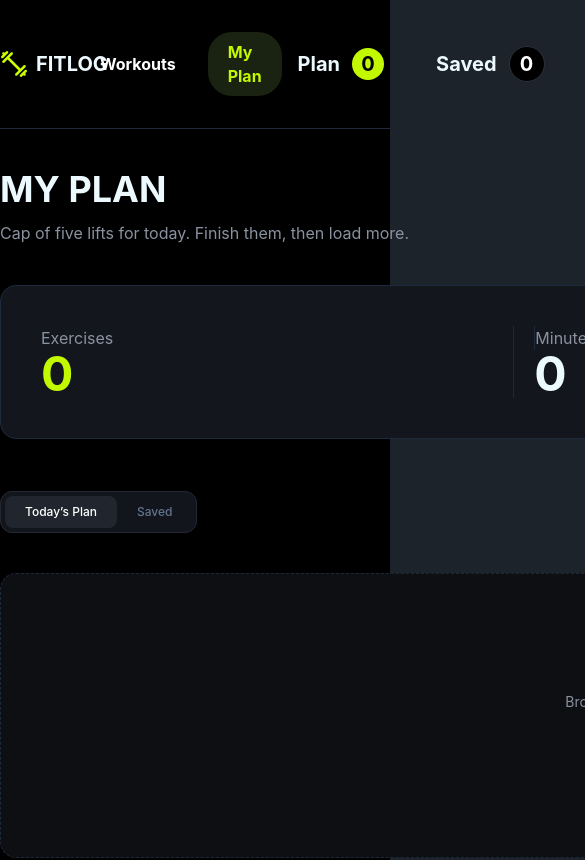
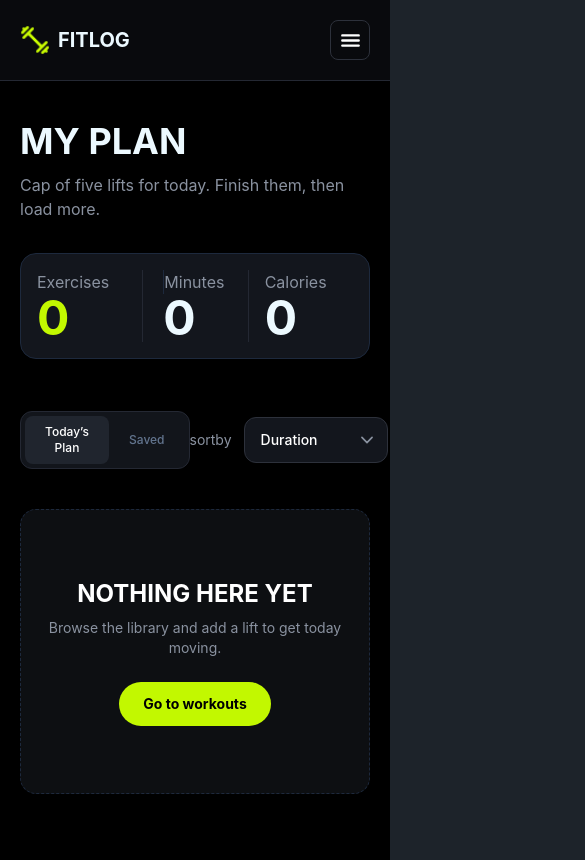
Before and after one commit to pstamim/assignment-6, a Next.js app: page /myplane in a window 390 px wide. Shown: the top 860 px of the page, 585 px wide, since content can reach past the window. Built offline with nearby package versions, Linux system fonts and the light colour scheme.

Commit message:
mobile responsive

```diff
--- /dev/null
+++ b/src/app/loading.tsx
@@ -0,0 +1,11 @@
+import React from 'react';
+
+const loading = () => {
+    return (
+        <div>
+
+        </div>
+    );
+};
+
+export default loading;
--- a/src/app/myplane/page.tsx
+++ b/src/app/myplane/page.tsx
@@ -47,13 +47,13 @@ const Page = () => {
 
     });
     return (
-        <div className='flex justify-between container mx-auto mt-10 '>
+        <div className='container mx-auto mt-10 px-5 sm:px-6 lg:px-8 '>
             <div className='space-y-3'>
 
                 <h1 className='text-4xl font-bold'>MY PLAN</h1>
                 <p className='text-[#8A92A0]'>Cap of five lifts for today. Finish them, then load more.</p>
 
-                <div className='flex justify-center gap-100 mt-10 border border-slate-800 bg-[#13161D] rounded-2xl p-10 pr-100 '>
+                <div className='mt-8 grid grid-cols-3 rounded-2xl border border-slate-800 bg-[#13161D] p-4 sm:mt-10 sm:p-6 md:p-8 '>
                     <div>
                         <p className='text-[#8A92A0]'>Exercises</p>
                         <h1 className='text-5xl font-bold text-[#C2F800]'>{sortedDisplay.length}</h1>
@@ -64,14 +64,14 @@ const Page = () => {
                             return acc + sum
                         }, 0)}</h1>
                     </div>
-                    <div className='border-l border-[#242833] pl-5'>
+                    <div className='border-l border-[#242833] px-2 pl-4 sm:px-4 sm:pl-6'>
                         <p className='text-[#8A92A0]'>Calories</p>
                         <h1 className='text-5xl font-bold'>{sortedDisplay.map(calorise => calorise.caloriesBurned).reduce((acc, sum) => {
                             return acc + sum
                         }, 0)}</h1>
                     </div>
                 </div>
-                <div className='flex justify-between'>
+                <div className='flex justify-between items-center'>
 
                     <div className='flex  w-fit items-center rounded-xl border border-[#242833] bg-[#12151b] p-1 mt-10'>
                         <button onClick={() => setaddtab('Today’s Plan')}
@@ -82,7 +82,7 @@ const Page = () => {
                          hover:text-white`}>Saved</button>
                     </div>
 
-                    <div className="flex items-center gap-3">
+                    <div className="flex items-center gap-3 mt-10">
 
                         <label className="text-sm text-[#8A92A0]">sortby</label>
                         <div className='relative'>
@@ -118,10 +118,10 @@ const Page = () => {
                         </div>
 
                     ) : (
-                        sortedDisplay.map((exercise) => <div className='flex items-center justify-between rounded-2xl border border-slate-800 bg-[#14171D] p-5' key={exercise.id}>
-                            <div className='flex justify-between items-center gap-5'>
+                        sortedDisplay.map((exercise) => <div className='flex flex-col gap-5 rounded-2xl border border-slate-800 bg-[#14171D] p-4 sm:p-5 lg:flex-row lg:items-center lg:justify-between' key={exercise.id}>
+                            <div className='flex min-w-0 items-center gap-4 sm:gap-5'>
 
-                                <div className='h-20 w-32 shrink-0 overflow-hidden rounded-2xl'>
+                                <div className='h-20 w-24 shrink-0 overflow-hidden rounded-2xl sm:w-32'>
 
                                     <Image src={exercise.image} alt=''
                                         height={200}
--- a/src/component/Home.tsx
+++ b/src/component/Home.tsx
@@ -14,9 +14,9 @@ const Home = async () => {
 
     return (
         <div className='container mx-auto mt-15 '>
-            <h1 className='text-4xl font-bold'>THE LIBRARY</h1>
-            <p className='text-[#9CA3AF]'>Twelve lifts covering every major muscle group.</p>
-            <div className='container mx-auto grid max-w-7xl grid-cols-1 gap-6 sm:grid-cols-2 lg:grid-cols-3 mt-15 '>
+            <h1 className='text-4xl font-bold text-center md:text-left'>THE LIBRARY</h1>
+            <p className='text-[#9CA3AF] text-center mt-2 md:text-left'>Twelve lifts covering every major muscle group.</p>
+            <div className='container mx-auto grid max-w-7xl grid-cols-1 gap-6 px-5 sm:grid-cols-2 sm:px-4 lg:grid-cols-3 lg:px-0 mt-15 '>
                 {thelibrary.map((exercise: IExercise) => {
                     return <Exercisecard key={exercise.id} exercise={exercise} />
                 })}
--- a/src/component/Navber.tsx
+++ b/src/component/Navber.tsx
@@ -1,21 +1,24 @@
 'use client'
 import Image from 'next/image';
-import React, { useContext } from 'react';
+import React, { useContext, useState } from 'react';
 import logo from '../../public/logo.png'
 import Link from 'next/link';
 import { usePathname } from 'next/navigation';
 import { ExerciseContext } from './context/Provider';
+import { IoClose, IoMenu } from 'react-icons/io5';
 
 const Navber = () => {
     const pathname = usePathname()
     const { addplane, saveExercise } = useContext(ExerciseContext)
+    const [openmanu, setopenmanu] = useState<boolean>(false)
 
     return (
 
-        <nav className=' pb-8 sticky top-0 z-50 border-b border-gray-800 bg-black'>
+        <nav className='border-b border-[#242833] bg-[#090A0D]'>
 
-            <div className='flex justify-between container mx-auto mt-8 items-center'>
-                <div className='flex gap-2 '>
+            <div className='container mx-auto px-5'>
+                <div className='flex h-20 items-center justify-between '>
+                    <div className='flex items-center gap-2'>
 
                         <Image src={logo} alt=''
                             height={15}
@@ -23,8 +26,8 @@ const Navber = () => {
                         <h1 className='text-xl font-bold'>FITLOG</h1>
 
                     </div>
-                <div>
-                    <ul className='flex gap-3 items-center'>
+                    <div className='hidden md:block'>
+                        <ul className='flex gap-1 items-center lg:gap-3 '>
                             <Link href='/homes'>
                                 <li className={`font-bold px-5 py-2 rounded-3xl ${pathname === '/homes' ? 'bg-[#1A2312] text-[#C2F800]' : 'text-white'} `}>Workouts</li>
                             </Link>
@@ -33,7 +36,7 @@ const Navber = () => {
                             </Link>
                         </ul>
                     </div>
-                <div className='flex gap-5 items-center'>
+                    <div className='hidden items-center gap-1 md:flex lg:gap-3'>
                         <Link href='/myplane'>
                             <button className='flex items-center gap-3 hover: hover:bg-[#1d2027] hover:cursor-pointer px-4 py-2 rounded-2xl'>
                                 <span className='text-xl font-bold cursor-pointer'>Plan</span>
@@ -46,7 +49,56 @@ const Navber = () => {
                             </button>
                         </Link>
                     </div>
+                    <div className='md:hidden'>
+                        <button
+                            onClick={() => setopenmanu(!openmanu)}
+                            className='flex h-10 w-10 cursor-pointer items-center justify-center rounded-lg border border-[#2D313B] text-white transition hover:bg-[#1d2027] md:hidden'
+                        >
+                            {
+                                openmanu ? (
+                                    <IoClose size={25} />
+                                ) : (
+                                    <IoMenu size={25} />
+                                )
+
+                            }
+
+                        </button>
                     </div>
+
+                </div>
+
+            </div>
+            {openmanu && (
+                <div className='border-t border-[#242833] py-4 sm:hidden'>
+                    <div className='flex flex-col gap-2'>
+
+                        <Link href='/homes'
+                            onClick={() => setopenmanu(false)}>
+                            <li className={`font-bold px-5 py-2 rounded-3xl ${pathname === '/homes' ? 'bg-[#1A2312] text-[#C2F800]' : 'text-white'} `}>Workouts</li>
+                        </Link>
+                        <Link href='/myplane'
+                            onClick={() => setopenmanu(false)}>
+                            <li className={`font-bold px-5 py-2 rounded-3xl ${pathname === '/myplane' ? 'bg-[#1A2312] text-[#C2F800]' : 'text-white'} `}>My Plan</li>
+                        </Link>
+                        <Link href='/myplane'
+                            onClick={() => setopenmanu(false)}>
+                            <button className='flex items-center gap-3 hover: hover:bg-[#1d2027] hover:cursor-pointer px-4 py-2 rounded-2xl'>
+                                <span className='text-xl font-bold cursor-pointer'>Plan</span>
+                                <span className='flex items-center justify-center text-xl text-black font-bold bg-[#C2F800] rounded-full w-8 h-8 cursor-pointer '>{addplane.length}</span></button>
+                        </Link>
+                        <Link href='/myplane'
+                            onClick={() => setopenmanu(false)}>
+                            <button className='flex items-center gap-3 hover: hover:bg-[#1d2027] px-4 py-2 rounded-2xl'>
+                                <span className='text-xl font-bold cursor-pointer'>Saved</span>
+                                <span className='flex items-center justify-center text-xl text-white font-bold bg-black rounded-full w-9 h-9 border border-[#2D313B] cursor-pointer '>{saveExercise.length}</span>
+                            </button>
+                        </Link>
+
+                    </div>
+
+                </div>
+            )}
         </nav>
     );
 };
--- a/src/component/footer/Footer.tsx
+++ b/src/component/footer/Footer.tsx
@@ -5,7 +5,7 @@ import logo from '../../../public/logo.png'
 const Footer = () => {
     return (
         <footer className='bg-[#090A0D] mt-20 border-t border-gray-800 '>
-            <div className='flex justify-between container mx-auto py-10'>
+            <div className='container mx-auto flex flex-col items-center justify-between gap-4 px-5 py-8 text-center sm:flex-row sm:px-6 sm:py-10 sm:text-left'>
                 <div className='flex gap-2 '>
 
                     <Image src={logo} alt=''
```
Also changed, not shown: src/app/details/[id]/page.tsx (+5 -5 lines), src/component/Banner.tsx (+8 -5 lines). Lines whose indentation alone changed are shown as unchanged.
